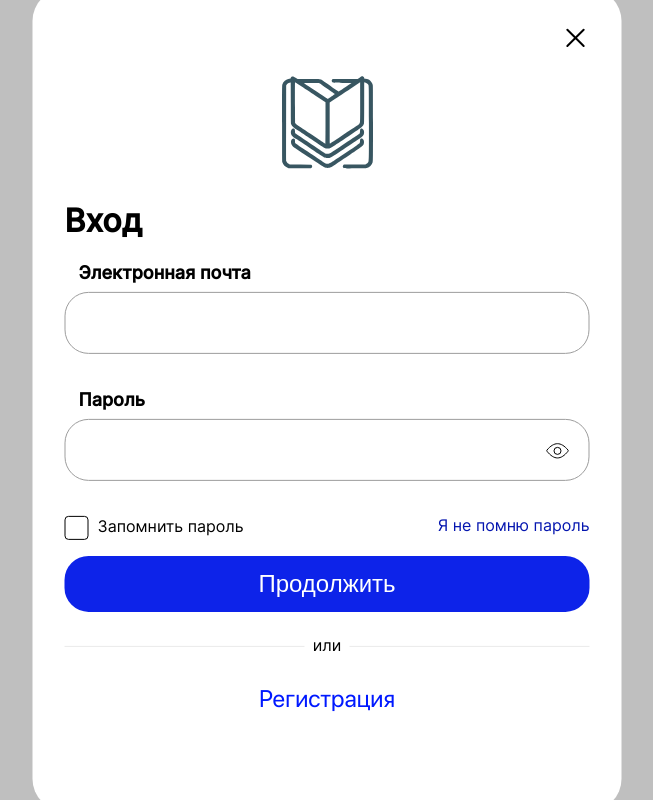
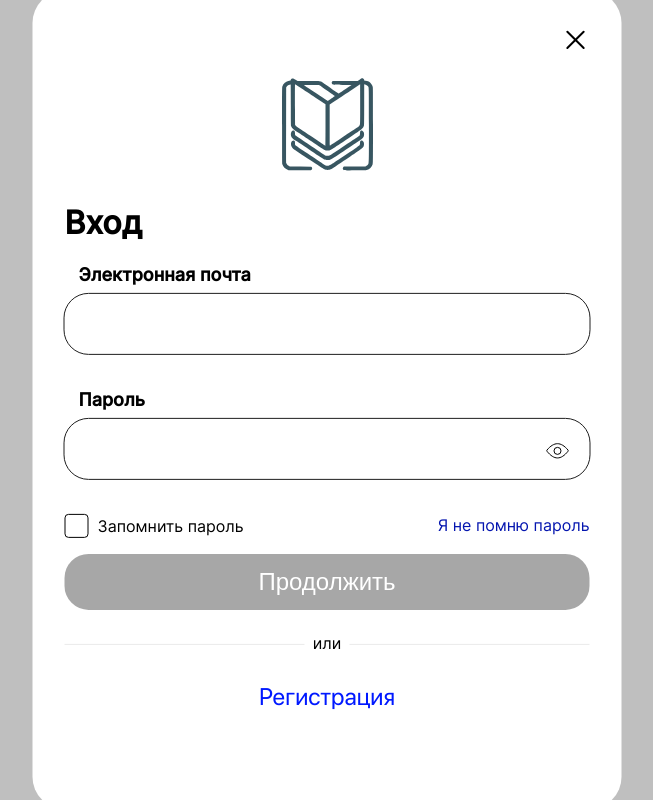
Before and after one commit to document-template-engine/frontend, a React (Create React App) app: page /signin in a window 1280 px wide. Shown: the whole page, without its empty margins (313-966 px from the left). Built offline with nearby package versions, Linux system fonts and the light colour scheme.

Commit message:
fix/logapPage: поправил форму регистрации, форму ввода, заработала валидация, активность кнопки

```diff
--- a/src/pages/AuthPages/LoginPage.jsx
+++ b/src/pages/AuthPages/LoginPage.jsx
@@ -1,8 +1,10 @@
-import { useState } from 'react';
+import { useState, useEffect } from 'react';
 import { useDispatch } from 'react-redux';
+import { useForm } from 'react-hook-form';
 import { Link, useNavigate } from 'react-router-dom';
 import Modal from '../../components/Modal/Modal';
 import AuthForm from '../../components/AuthForm/AuthTemplate';
+import InputForm from '../../stories/InputForm/InputForm';
 import Input from '../../stories/Input/Input';
 import checkmark from '../../images/checkmark.svg';
 import styles from './index.module.scss';
@@ -15,6 +17,29 @@ export default function LoginPage() {
 	const dispatch = useDispatch();
 	const navigate = useNavigate();
 
+	const {
+		register,
+		formState: { errors, isValid },
+		handleSubmit,
+		reset,
+	  } = useForm({
+		mode: "onChange",
+	  });
+
+	  const onSubmit = (data) => {
+
+		// navigate('/check-account')
+		// registrationUser(data);
+	  };
+
+	  useEffect(() => {
+		reset({
+		  email: "",
+		  password: "",
+		});
+	  }, [reset]);
+
+
 	const handleClose = () => {
 		setVisible(false);
 		navigate('/templates');
@@ -24,19 +49,45 @@ export default function LoginPage() {
 		setChecked(!checked);
 	};
 
-	const handleSubmit = (e) => {
+/* 	const handleSubmit = (e) => {
 		e.preventDefault();
 		dispatch(signIn());
 		navigate('/templates');
-	};
+	}; */
 
 	return (
 		visible && (
 			<Modal hasOverlay handleClose={handleClose}>
 				<AuthForm title="Вход">
-					<form className={styles.form} onSubmit={handleSubmit}>
-						<Input type="text" name="email" label="Электронная почта" />
-						<Input type="password" name="pw" label="Пароль" />
+				<form
+						className={styles.form}
+						onSubmit={handleSubmit(onSubmit)}
+						/* isValid={isValid} */
+				>
+						<InputForm
+							type="text"
+							{...register('email', {
+								required: 'Напишите ваш email',
+								pattern: {
+									value: /^[A-Z0-9._%+-]+@[A-Z0-9-]+.+.[A-Z]{2,4}$/i,
+									message: 'Напишите правильный адрес электронной почты',
+								},
+							})}
+							name="email"
+							errors={errors}
+							label="Электронная почта"
+						/>
+						<InputForm
+							type="password"
+							{...register('password', {
+								required: 'Введите пароль',
+							})}
+							name="password"
+							span
+							errors={errors}
+							autoComplete="on"
+							label="Пароль"
+						/>
 						<div className={styles.checkboxContainer}>
 							<button
 								className={`${styles.checkbox} ${
@@ -56,7 +107,11 @@ export default function LoginPage() {
 								Я не помню пароль
 							</Link>
 						</div>
-						<Button type="submit" text="Продолжить" />
+						<Button
+							type="submit"
+							text="Продолжить"
+							disabled={!isValid}
+						/>
 						<p className={styles.orPar}>
 							<span>или</span>
 						</p>
--- a/src/pages/AuthPages/LogupPage.jsx
+++ b/src/pages/AuthPages/LogupPage.jsx
@@ -25,7 +25,7 @@ export default function LogupPage() {
 
 	  const onSubmit = (data) => {
 
-		navigate('/check-account')
+		// navigate('/check-account')
 		// registrationUser(data);
 	  };
 
@@ -54,7 +54,11 @@ export default function LogupPage() {
 		visible && (
 			<Modal hasOverlay handleClose={handleClose}>
 				<AuthForm title="Создание аккаунта">
-					<form className={styles.form} onSubmit={onSubmit}>
+					<form
+						className={styles.form}
+						onSubmit={handleSubmit(onSubmit)}
+						/* isValid={isValid} */
+					>
 						<InputForm
 							type="text"
 							{...register('email', {
@@ -105,7 +109,11 @@ export default function LogupPage() {
 								</Link>
 							</p>
 						</div>
-						<Button type="submit" text="Продолжить" />
+						<Button
+							type="submit"
+							text="Продолжить"
+							disabled={!isValid || !checked}
+						/>
 						<p className={styles.orPar}>
 							<span>или</span>
 						</p>
--- a/src/pages/AuthPages/index.module.scss
+++ b/src/pages/AuthPages/index.module.scss
@@ -24,7 +24,9 @@ $color-link-l: rgba(0, 25, 255, 1);
 }
 
 .checkboxContainer {
+	margin: 0;
 	display: flex;
+	align-items: center;
 }
 
 .checkbox {
--- a/src/store/auth-api/auth.api.js
+++ b/src/store/auth-api/auth.api.js
@@ -28,15 +28,16 @@ export const authApi = createApi({
 			}),
 		}),
 		register: build.query({
-			query: (credentials) => ({
-				url: `auth/token/logout`,
+			query: (data) => ({
+				url: `api/v1/users/`,
 				method: 'POST',
-				body: credentials,
 				headers: {
-					'Content-Type': 'application/json',
+					'Content-Type': 'application/json'
 				},
+				body: JSON.stringify(data)
 			}),
 		}),
+
 	}),
 });
 
--- a/src/stories/Input/Input.module.scss
+++ b/src/stories/Input/Input.module.scss
@@ -36,9 +36,9 @@ $red: rgba(235, 27, 27, 1);
 		font-weight: 500;
 		line-height: 20px;
 	}
-	&Error {
-		border-color: $red;
-	}
+}
+.input_error {
+	border-color: $red;
 }
 
 .error {
@@ -46,7 +46,7 @@ $red: rgba(235, 27, 27, 1);
 	margin: 4px 0 0 14px;
 	max-width: 358px;
 	font-family: 'SF-Pro', Arial, Helvetica, sans-serif;
-	color: #EE3465;
+	color: inherit;
 	font-size: 16px;
 	font-style: normal;
 	font-weight: 400;
@@ -54,6 +54,10 @@ $red: rgba(235, 27, 27, 1);
 	box-sizing: border-box;
 	height: 15px;
   }
+
+.error_active {
+	color: $red;
+}
 
 .label {
 	font-size: 18px;
--- a/src/stories/InputForm/InputForm.jsx
+++ b/src/stories/InputForm/InputForm.jsx
@@ -50,7 +50,7 @@ const InputForm = forwardRef(
                         onChange={onChange}
                         autoComplete={autoComplete}
                         className={`${styles.input}
-                            ${errors[name]? styles.inputError : ""}`}
+                            ${errors[name] && styles.input_error}`}
 
                     />
                     {type === 'password' && (
@@ -59,11 +59,10 @@ const InputForm = forwardRef(
                         </button>
                     )}
 
-                    {errors &&
-                    <span className={`${styles.error} input-error-${name}`}>
+                    <p className={`${styles.error} ${errors && styles.error_active} input-error-${name}`}>
                         {errors[name]?.message || ""}
-                    </span>
-                    }
+                    </p>
+
                 </div>
             </div>
         )
```
